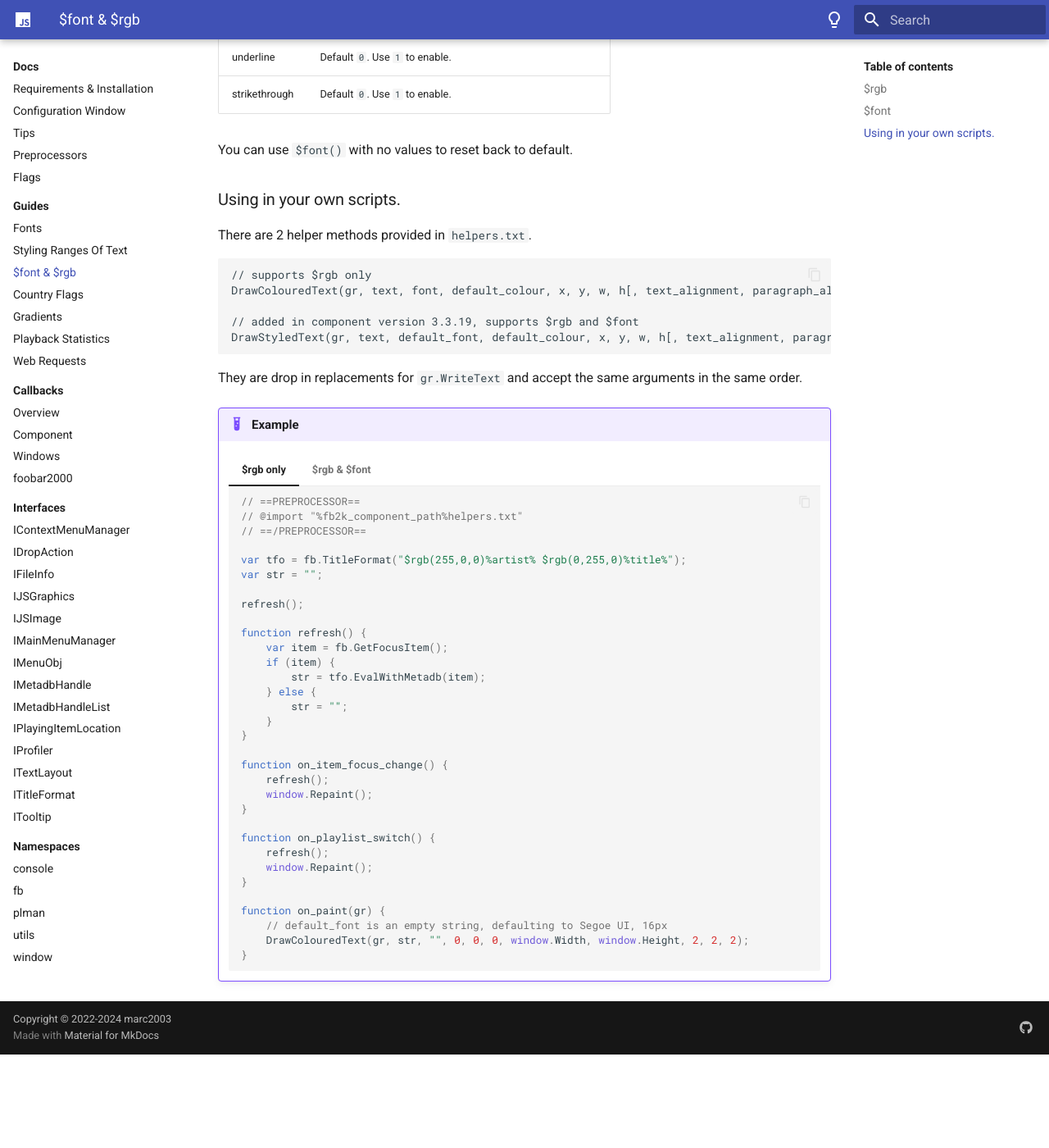
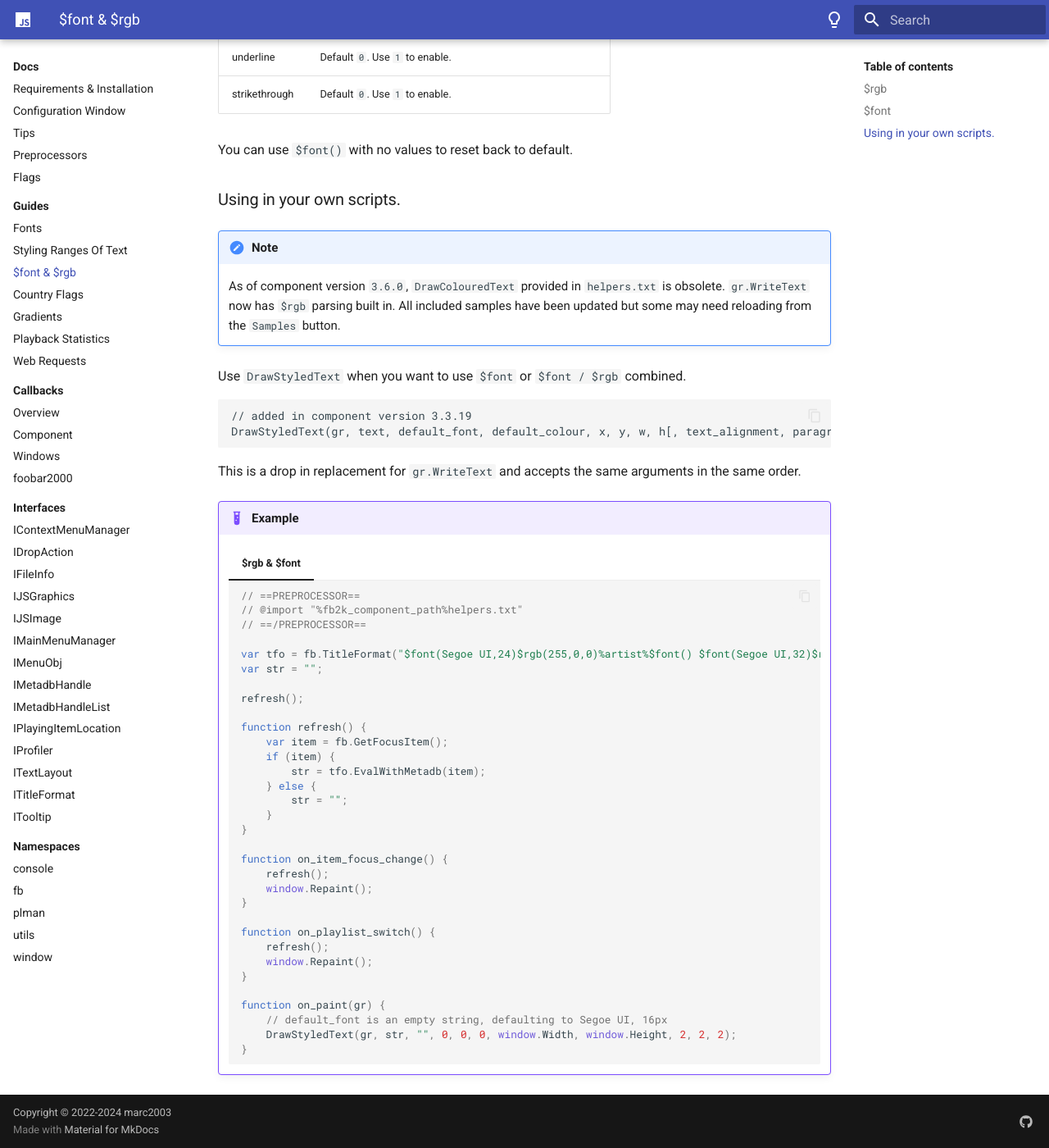
Before and after one commit to jscript-panel/jscript-panel.github.io, an MkDocs documentation site: the page built from docs/docs/guides/font-rgb.md, in a window 1280 px wide and 1400 px high, scrolled down 1002 px. Shown: the whole window at 82% size. Built offline with MkDocs 1.6.1 and Material for MkDocs 9.7.7, drawn with Linux system fonts in a browser that asks for light colours; before the commit the page ends 2288 px from its top, so only the background shows below that; some of the changed text lies outside the part shown.

````diff
--- a/docs/docs/guides/font-rgb.md
+++ b/docs/docs/guides/font-rgb.md
@@ -1,9 +1,10 @@
 !!! note
-	For sample users, `Text Display` handles `$rgb` and `$font` code automatically.
-	`JS Playlist` supports `$rgb` in columns only.
+	For sample users, `Text Display` handles `$font` code automatically.
+	As of component `3.6.0`, `$rgb` is supported everywhere that supports
+	custom title formatting.
 
-	Parsing the results for use in your own scripts can be done with the helper
-	methods detailed below.
+	Parsing `$font` code for use in your own scripts can be done with the helper
+	method detailed below.
 
 ### $rgb
 
@@ -38,55 +39,21 @@ You can use `$font()` with no values to reset back to default.
 
 ### Using in your own scripts.
 
-There are 2 helper methods provided in `helpers.txt`.
+!!! note
+	As of component version `3.6.0`, `DrawColouredText` provided in `helpers.txt`
+	is obsolete. `gr.WriteText` now has `$rgb` parsing built in. All included
+	samples have been updated but some may need reloading from the `Samples` button.
+
+Use `DrawStyledText` when you want to use `$font` or `$font / $rgb` combined.
 
 ```
-// supports $rgb only
-DrawColouredText(gr, text, font, default_colour, x, y, w, h[, text_alignment, paragraph_alignment, word_wrapping, trimming_granularity])
-
-// added in component version 3.3.19, supports $rgb and $font
+// added in component version 3.3.19
 DrawStyledText(gr, text, default_font, default_colour, x, y, w, h[, text_alignment, paragraph_alignment, word_wrapping, trimming_granularity])
 ```
 
-They are drop in replacements for `gr.WriteText` and accept the same arguments in the same order.
+This is a drop in replacement for `gr.WriteText` and accepts the same arguments in the same order.
 
 !!! example
-	=== "$rgb only"
-		```js
-		// ==PREPROCESSOR==
-		// @import "%fb2k_component_path%helpers.txt"
-		// ==/PREPROCESSOR==
-
-		var tfo = fb.TitleFormat("$rgb(255,0,0)%artist% $rgb(0,255,0)%title%");
-		var str = "";
-
-		refresh();
-
-		function refresh() {
-			var item = fb.GetFocusItem();
-			if (item) {
-				str = tfo.EvalWithMetadb(item);
-			} else {
-				str = "";
-			}
-		}
-
-		function on_item_focus_change() {
-			refresh();
-			window.Repaint();
-		}
-
-		function on_playlist_switch() {
-			refresh();
-			window.Repaint();
-		}
-
-		function on_paint(gr) {
-			// default_font is an empty string, defaulting to Segoe UI, 16px
-			DrawColouredText(gr, str, "", 0, 0, 0, window.Width, window.Height, 2, 2, 2);
-		}
-		```
-
 	=== "$rgb & $font"
 		```js
 		// ==PREPROCESSOR==
````
Also changed, not shown: docs/docs/changes/index.md (+4 -0 lines).
